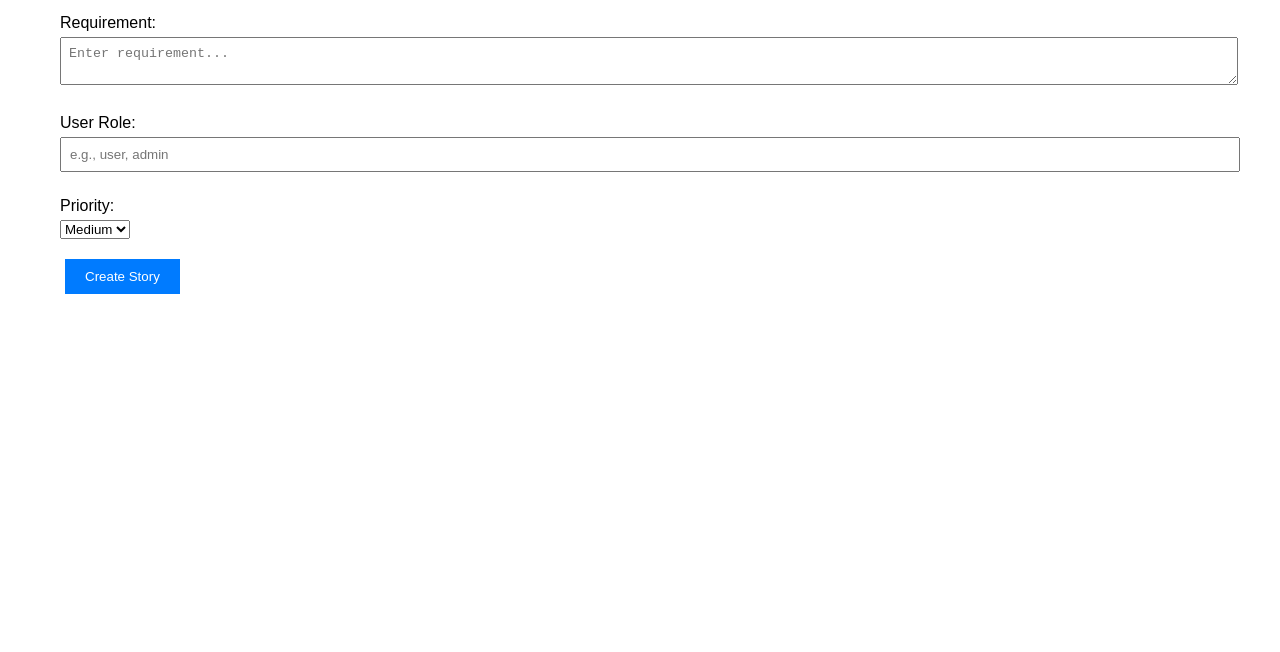
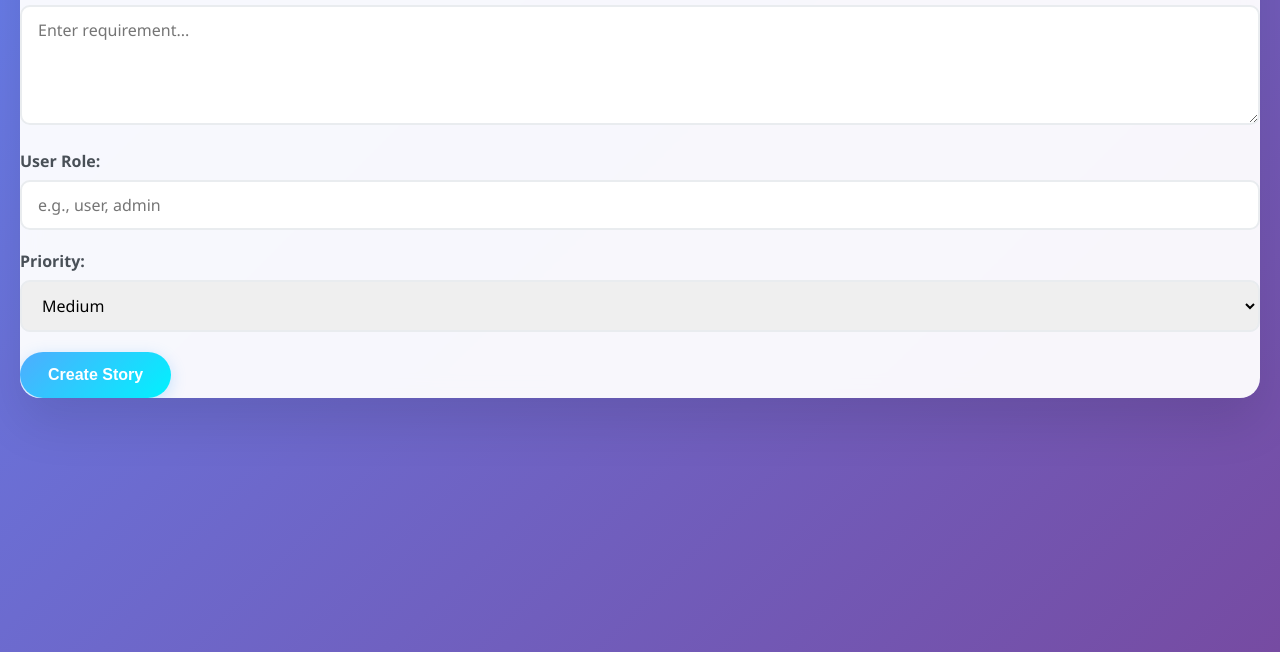
Before and after one commit to James-J-Walshe/user-story-tool, a plain HTML site: page index.html in a window 1280 px wide. Shown: the part 148-800 px from the top of the page. Drawn offline with Linux system fonts and the light colour scheme.

Commit message:
Update index.html

```diff
--- a/index.html
+++ b/index.html
@@ -4,19 +4,7 @@
     <meta charset="UTF-8">
     <meta name="viewport" content="width=device-width, initial-scale=1.0">
     <title>User Story Tool</title>
-    <style>
-        /* Inline styles for quick testing - replace with external CSS later */
-        body { font-family: Arial, sans-serif; margin: 20px; }
-        .container { max-width: 1200px; margin: 0 auto; }
-        .tab { padding: 10px 20px; margin: 5px; border: 1px solid #ccc; cursor: pointer; }
-        .tab.active { background: #007bff; color: white; }
-        .tab-panel { display: none; padding: 20px; }
-        .tab-panel.active { display: block; }
-        .btn { padding: 10px 20px; margin: 5px; background: #007bff; color: white; border: none; cursor: pointer; }
-        .form-group { margin: 15px 0; }
-        label { display: block; margin-bottom: 5px; }
-        input, textarea { width: 100%; padding: 8px; margin-bottom: 10px; }
-    </style>
+    <link rel="stylesheet" href="css/styles.css">
 </head>
 <body>
     <div class="container">
```
